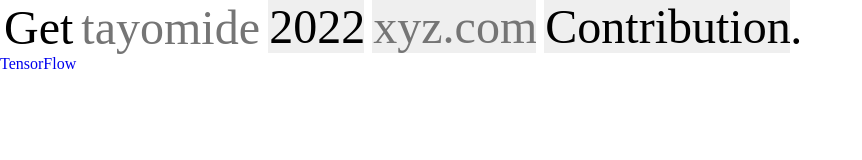
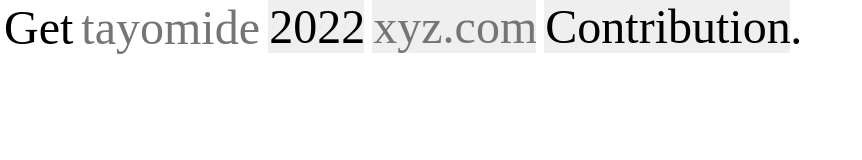
Before and after one commit to IPRO-497/3DGraph, a React (Create React App) app: page / in a window 1280 px wide. Shown: the top 160 px of the page, without its empty margins (0-862 px from the left). Built offline with nearby package versions, Linux system fonts and the light colour scheme.

Commit message:
Create redirect logic

```diff
--- a/src/pages/Home.js
+++ b/src/pages/Home.js
@@ -1,6 +1,6 @@
 import styled from "styled-components"
 import { useRef, useState } from "react"
-import { Link } from "react-router-dom"
+import { Link, redirect, useNavigate } from "react-router-dom"
 
 export const Home = () => {
   const yearDiff = new Array(10).fill(0)
@@ -9,6 +9,7 @@ export const Home = () => {
   const nameWidth = useRef()
   const form = useRef()
   const [websiteWidth, setWebsiteWidth] = useState()
+  const navigate = useNavigate()
   const changeNameWidth = (e) => {
     // Create p tag to get width for input
     const p = document.createElement("p")
@@ -52,7 +53,9 @@ export const Home = () => {
         parameters[form.current[i].id] = form.current[i].value
       }
     }
-    console.log(parameters)
+    if(parameters.name && parameters.year && parameters.website){
+      navigate(`/${parameters.website.toLowerCase()}/${parameters.name.toLowerCase()}/${parameters.year}`)
+    }
   }
 
   return (
@@ -79,7 +82,6 @@ export const Home = () => {
         </select>
         <button id="end" onClick={submitForm}>.</button>
       </form>
-      <Link to="/tensorflow">TensorFlow</Link>
     </Container>
   )
 }
```
